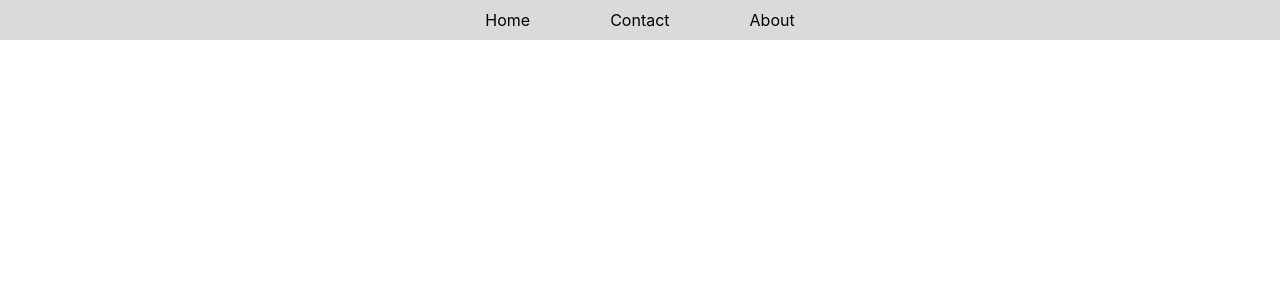
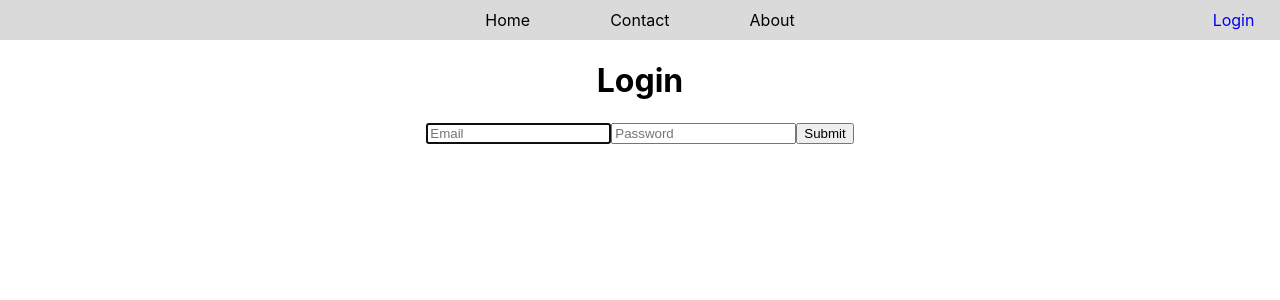
Before and after one commit to DudeMason/friends-of-kowak, a React (Create React App) app in the folder client/: page /login in a window 1280 px wide. Shown: the top 300 px of the page. Built offline with nearby package versions, Linux system fonts and the light colour scheme; no server answers; what devise-axios would draw is missing.

Commit message:
auth improved and security improved

```diff
--- a/client/src/App.css
+++ b/client/src/App.css
@@ -25,3 +25,25 @@
 .isEdit {
     background: lightblue;
 }
+
+.rightAlign {
+    text-align: right;
+}
+
+.login {
+    position: fixed;
+    top: 10px;
+    right: 2%;
+}
+
+.submit {
+    position: fixed;
+    top: 40px;
+    right: 3%;
+}
+
+.edit {
+    position: fixed;
+    top: 40px;
+    right: 5%;
+}
--- a/client/src/App.js
+++ b/client/src/App.js
@@ -16,30 +16,38 @@ import { AuthConsumer } from "./providers/AuthProvider";
 
 const App = ({canRegister, edit}) => (
 
+	<>
+		{
+			edit ?
 			<div>
 				<Navbar/>
 				<FetchUser>
 					<Switch>
-				{
-					edit ?
-					<>
 						<Route exact path='/' component={HomeForm}/>
 						<Route exact path='/contact' component={ContactForm}/>
 						<Route exact path='/about' component={AboutForm}/>
-					</>
-							 :
-					<>
-						<Route exact path='/' component={Home}/>
-						<Route exact path='/contact' component={Contact}/>
-						<Route exact path='/about' component={About}/>
-					</>
-				}
 						<Route exact path='/login' component={Login}/>
 						{canRegister ? <Route exact path='/register' component={Register}/> : null}
 						<Route component={NoMatch}/>
 					</Switch>
 				</FetchUser>
 			</div>
+					 :
+			<div>
+				<Navbar/>
+				<FetchUser>
+					<Switch>
+						<Route exact path='/' component={Home}/>
+						<Route exact path='/contact' component={Contact}/>
+						<Route exact path='/about' component={About}/>
+						<Route exact path='/login' component={Login}/>
+						{canRegister ? <Route exact path='/register' component={Register}/> : null}
+						<Route component={NoMatch}/>
+					</Switch>
+				</FetchUser>
+			</div>
+		}
+	</>
 )
 
 const ConnectedApp = () => {
@@ -47,7 +55,7 @@ const ConnectedApp = () => {
 		<AuthConsumer>
 			{
 				value => (
-					<App canRegister={value.canRegister}/>
+					<App canRegister={value.canRegister} edit={value.edit}/>
 				)
 			}
 		</AuthConsumer>
--- a/client/src/auth/Login.js
+++ b/client/src/auth/Login.js
@@ -18,7 +18,7 @@ class Login extends React.Component {
 		const {email, password,} = this.state;
 
 		return (
-			<div style={{height: '100vh'}} align='center'>
+			<div align='center'>
 					<h1>Login</h1>
 					<form onSubmit={this.handleSubmit} style={{width: '90%'}}>
 						<input
@@ -48,7 +48,7 @@ export default class ConnectedLogin extends React.Component {
 	render() {
 		return (
 			<AuthConsumer>
-				{auth => <Login {...this.props} auth={auth}/>}
+				{auth => <Login history={this.props.history} auth={auth}/>}
 			</AuthConsumer>
 		)
 	}
--- a/client/src/auth/Register.js
+++ b/client/src/auth/Register.js
@@ -7,7 +7,7 @@ class Register extends React.Component {
 	handleSubmit = (e) => {
 		e.preventDefault();
 		const {email, password, passwordConfirmation} = this.state;
-		const {auth: {handleRegister,}, history,} = this.props;
+		const {auth: {handleRegister}, history,} = this.props;
 
 		if (password === passwordConfirmation)
 			handleRegister({email, password, passwordConfirmation}, history);
@@ -24,8 +24,9 @@ class Register extends React.Component {
 		const {email, password, passwordConfirmation,} = this.state;
 
 		return (
-			<div>
-					<form onSubmit={this.handleSubmit} style={{width: '90%'}}>
+			<div align='center'>
+				<h1>Register</h1>
+				<form onSubmit={this.handleSubmit}>
 						<input
 							required
 							autoFocus
@@ -46,7 +47,7 @@ class Register extends React.Component {
 							required
 							name='passwordConfirmation'
 							value={passwordConfirmation}
-							placeholder='Password Confirmation'
+							placeholder='Confirmation'
 							type='password'
 							onChange={this.handleChange}
 						/>
@@ -61,7 +62,7 @@ export default class ConnectedRegister extends React.Component {
 	render() {
 		return (
 			<AuthConsumer>
-				{auth => <Register {...this.props} auth={auth}/>}
+				{auth => <Register history={this.props.history} auth={auth}/>}
 			</AuthConsumer>
 		)
 	}
--- a/client/src/providers/AuthProvider.js
+++ b/client/src/providers/AuthProvider.js
@@ -1,11 +1,11 @@
 import React, { Component } from 'react';
 import axios from 'axios';
 
-const AuthContext = React.createContext( undefined);
+const AuthContext = React.createContext(undefined);
 export const AuthConsumer = AuthContext.Consumer;
 
 class AuthProvider extends Component {
-	state = {user: null, canRegister: false, edit: false}
+	state = {user: {email: null, password: null}, canRegister: false, edit: false}
 
 	componentDidMount() {
 		axios.get('/api/users')
@@ -14,7 +14,6 @@ class AuthProvider extends Component {
 				this.setState({canRegister: true})
 			} else {
 				this.setState({canRegister: false})
-				console.log('Max users')
 			}
 		})
 		.catch(err => {
@@ -28,13 +27,14 @@ class AuthProvider extends Component {
 			if (res.data.length <= 1) {
 				axios.post('/api/auth', user)
 				.then(result => {
-					this.setState({user: result.data})
+					this.setState({user: result.data.data}, () => {
+						history.push('/')
+					})
 					this.componentDidMount()
-					history.push('/citas')
 				})
 				.catch(err => console.log(err))
 			} else {
-				alert("Too many users.")
+				alert("Already at max users.")
 			}
 		})
 		.catch(err => {
@@ -45,8 +45,9 @@ class AuthProvider extends Component {
 	handleLogin = (user, history) => {
 		axios.post('/api/auth/sign_in', user)
 		.then(res => {
-			this.setState({user: res.data.data})
-			history.push('/citas')
+			this.setState({user: res.data.data}, () => {
+				history.push('/')
+			})
 		})
 		.catch(err => console.log(err))
 	}
@@ -54,7 +55,7 @@ class AuthProvider extends Component {
 	handleLogout = (history) => {
 		axios.delete('/api/auth/sign_out')
 		.then(() => {
-			this.setState({user: null})
+			this.setState({user: {email: null, password: null}})
 			history.push('/login')
 		})
 		.catch(err => console.log(err))
@@ -68,11 +69,12 @@ class AuthProvider extends Component {
 		return (
 			<AuthContext.Provider value={{
 				...this.state,
+				toggleEdit: this.toggleEdit,
 				handleRegister: this.handleRegister,
 				handleLogin: this.handleLogin,
 				handleLogout: this.handleLogout,
-				authenticated: this.state.user !== null,
-				setUser: (user) => this.setState({user})
+				authenticated: this.state.user.email !== null,
+				setUser: (user) => this.setState({user: {email: user.email, password: user.password}})
 			}}>
 				{this.props.children}
 			</AuthContext.Provider>
--- a/client/src/providers/PageProvider.js
+++ b/client/src/providers/PageProvider.js
@@ -31,12 +31,18 @@ export default class PageProvider extends Component {
 	}
 
 	editPage = (id) => {
-		axios.put(`/api/pages/${id}`, this.state.page)
-		.then(results => {
-			this.setState({page: results.data})
+		axios.get('/api/auth/validate_token')
+		.then(() => {
+			axios.put(`/api/pages/${id}`, this.state.page)
+			.then(results => {
+				this.setState({page: results.data})
+			})
+			.catch(err => {
+				console.log(err)
+			})
 		})
-		.catch(err => {
-			console.log(err)
+		.catch(() => {
+			alert("Must be a user to edit!")
 		})
 	}
 
@@ -51,7 +57,6 @@ export default class PageProvider extends Component {
 				...this.state,
 				editPage: this.editPage,
 				showPage: this.showPage,
-				toggleEdit: this.toggleEdit,
 				handleChange: this.handleChange,
 			}}>
 				{this.props.children}
--- a/client/src/shared/AboutForm.js
+++ b/client/src/shared/AboutForm.js
@@ -7,14 +7,19 @@ class AboutForm extends React.Component {
 		this.props.value.showPage(2);
 	}
 
+	handleSubmit = (e) => {
+		e.preventDefault();
+		this.props.value.editPage(2);
+	}
+
 	render() {
 
-		const {page, editPage, handleChange} = this.props.value
+		const {page, handleChange} = this.props.value
 
 		return (
 
 			<div>
-				<form onSubmit={() => editPage(2)}>
+				<form onSubmit={this.handleSubmit}>
 					<textarea name={'text1'} value={page.text1 ?? ""} onChange={handleChange}/>
 					<br/>
 					<textarea name={'text2'} value={page.text2 ?? ""} onChange={handleChange}/>
@@ -25,7 +30,7 @@ class AboutForm extends React.Component {
 					<br/>
 					<textarea name={'text5'} value={page.text5 ?? ""} onChange={handleChange}/>
 					<br/>
-					<button type={'submit'} className={'button isSubmit'}>
+					<button type={'submit'} className={'button isSubmit submit'}>
 						<span role={'img'} aria-label={'Submit'}>✔︎</span>
 					</button>
 				</form>
@@ -38,7 +43,7 @@ export default class ConnectedAboutForm extends React.Component {
 	render() {
 		return (
 			<PageConsumer>
-				{value => <AboutForm {...this.props} value={value}/>}
+				{value => <AboutForm value={value}/>}
 			</PageConsumer>
 		)
 	}
--- a/client/src/shared/ContactForm.js
+++ b/client/src/shared/ContactForm.js
@@ -4,17 +4,22 @@ import { PageConsumer } from "../providers/PageProvider";
 class ContactForm extends React.Component {
 
 	componentDidMount() {
-		this.props.value.showPage(2);
+		this.props.value.showPage(3);
+	}
+
+	handleSubmit = (e) => {
+		e.preventDefault();
+		this.props.value.editPage(3);
 	}
 
 	render() {
 
-		const {page, editPage, handleChange} = this.props.value
+		const {page, handleChange} = this.props.value
 
 		return (
 
 			<div>
-				<form onSubmit={() => editPage(2)}>
+				<form onSubmit={this.handleSubmit}>
 					<textarea name={'text1'} value={page.text1 ?? ""} onChange={handleChange}/>
 					<br/>
 					<textarea name={'text2'} value={page.text2 ?? ""} onChange={handleChange}/>
@@ -25,7 +30,7 @@ class ContactForm extends React.Component {
 					<br/>
 					<textarea name={'text5'} value={page.text5 ?? ""} onChange={handleChange}/>
 					<br/>
-					<button type={'submit'} className={'button isSubmit'}>
+					<button type={'submit'} className={'button isSubmit submit'}>
 						<span role={'img'} aria-label={'Submit'}>✔︎</span>
 					</button>
 				</form>
@@ -38,7 +43,7 @@ export default class ConnectedContactForm extends React.Component {
 	render() {
 		return (
 			<PageConsumer>
-				{value => <ContactForm {...this.props} value={value}/>}
+				{value => <ContactForm value={value}/>}
 			</PageConsumer>
 		)
 	}
--- a/client/src/shared/HomeForm.js
+++ b/client/src/shared/HomeForm.js
@@ -7,14 +7,18 @@ class HomeForm extends React.Component {
 		this.props.value.showPage(1);
 	}
 
+	handleSubmit = () => {
+		this.props.value.editPage(1);
+	}
+
 	render() {
 
-		const {page, editPage, handleChange} = this.props.value
+		const {page, handleChange} = this.props.value
 
 		return (
 
 			<div>
-				<form onSubmit={() => editPage(1)}>
+				<form onSubmit={this.handleSubmit}>
 					<textarea name={'text1'} value={page.text1 ?? ""} onChange={handleChange}/>
 					<br/>
 					<textarea name={'text2'} value={page.text2 ?? ""} onChange={handleChange}/>
@@ -25,7 +29,7 @@ class HomeForm extends React.Component {
 					<br/>
 					<textarea name={'text5'} value={page.text5 ?? ""} onChange={handleChange}/>
 					<br/>
-					<button type={'submit'} className={'button isSubmit'}>
+					<button type={'submit'} className={'button isSubmit submit'}>
 						<span role={'img'} aria-label={'Submit'}>✔︎</span>
 					</button>
 				</form>
@@ -38,7 +42,7 @@ export default class ConnectedHomeForm extends React.Component {
 	render() {
 		return (
 			<PageConsumer>
-				{value => <HomeForm {...this.props} value={value}/>}
+				{value => <HomeForm value={value}/>}
 			</PageConsumer>
 		)
 	}
--- a/client/src/shared/Navbar.js
+++ b/client/src/shared/Navbar.js
@@ -4,27 +4,8 @@ import { AuthConsumer } from "../providers/AuthProvider";
 
 class Navbar extends React.Component {
 
-	rightNavItems = () => {
+	render() {
 		const {user, handleLogout, toggleEdit, edit} = this.props.auth;
-
-		if (user) {
-			return (
-				<div>
-					{
-						edit ?
-						<button onClick={toggleEdit} className={'button isCancel'}>
-							<span role={'img'} aria-label={'Cancel'}>✘</span>
-						</button>
-								 :
-						<button onClick={toggleEdit} className={'button isEdit'}>✎</button>
-					}
-					<button onClick={() => handleLogout(this.props.history)}>Logout</button>
-				</div>
-			)
-		}
-	}
-
-	render() {
 		return (
 			<div className={'navBar'}>
 				<Link to={'/'}>
@@ -36,7 +17,24 @@ class Navbar extends React.Component {
 				<Link to={'/about'}>
 					<span className={'navItem'}>About</span>
 				</Link>
-				{this.rightNavItems()}
+				{
+					user.email ?
+					<>
+						{
+							edit ?
+							<button onClick={() => toggleEdit()} className={'button isCancel edit'}>
+								<span role={'img'} aria-label={'Cancel'}>✘</span>
+							</button>
+									 :
+							<button onClick={() => toggleEdit()} className={'button isEdit edit'}>✎</button>
+						}
+						<button className={'login'} onClick={() => handleLogout(this.props.history)}>Logout</button>
+					</>
+							 :
+					<Link to={'/login'}>
+						<span className={'login'}>Login</span>
+					</Link>
+				}
 			</div>
 		)
 	}
```
Lines whose indentation alone changed are shown as unchanged.
